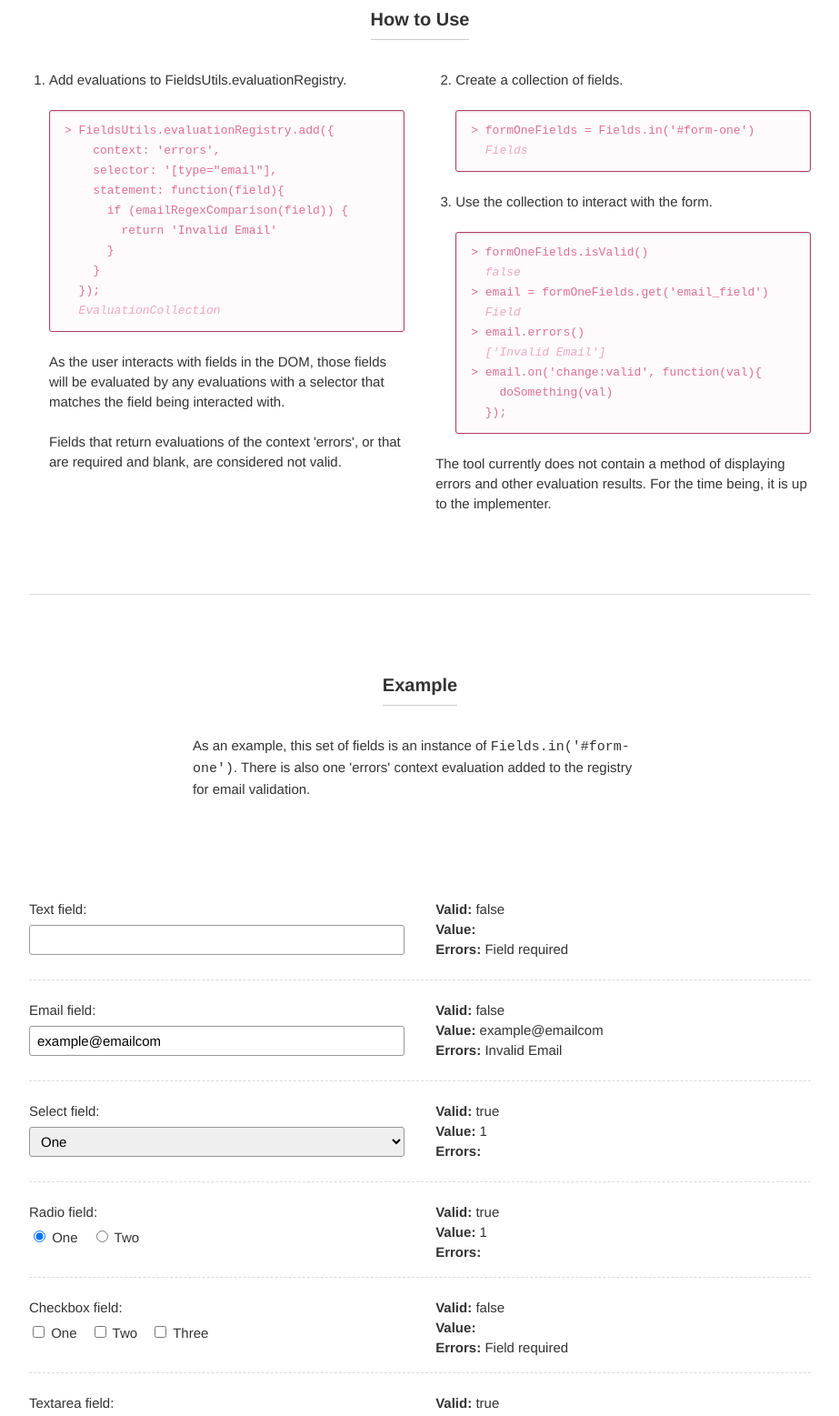
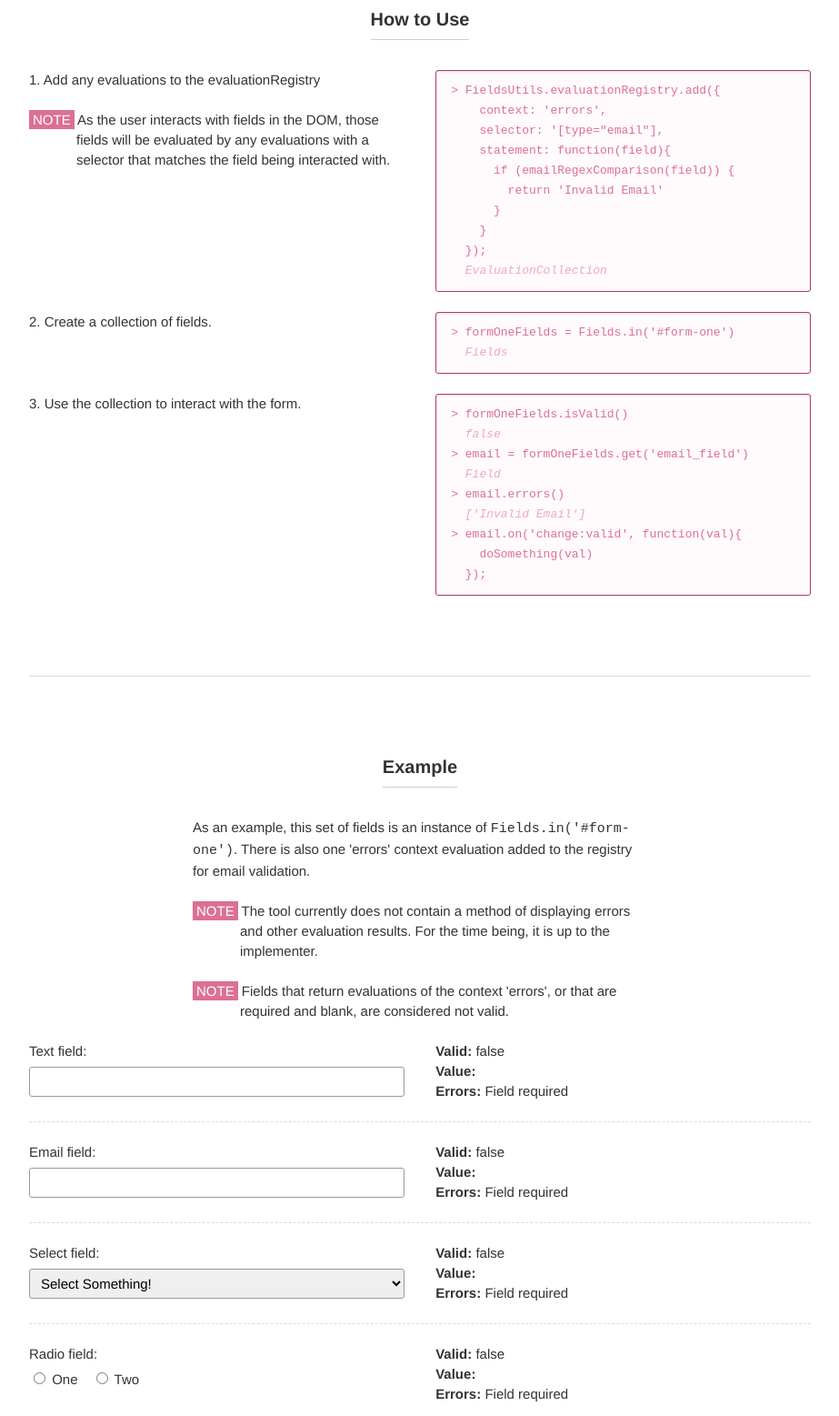
Before and after one commit to schneiderik/fields, a plain HTML site: page index.html in a window 1280 px wide. Shown: the part 740-2297 px from the top of the page at 91% size, without its empty margins (178-1101 px from the left). Drawn offline with Linux system fonts and the light colour scheme.

Commit message:
Change form to be just a default state on page load, fix form valid bug

```diff
--- a/application.css
+++ b/application.css
@@ -28,7 +28,7 @@ body {
 
 .row:last-child { padding-bottom: 0px; }
 
-#main-section > .row > .row {
+#main-section > .row > section.row {
   padding-bottom: 110px;
 }
 
@@ -189,7 +189,7 @@ p.subtitle {
 }
 
 .muted {
-  color: #CCC;
+  color: #AAA;
 }
 
 .highlight {
@@ -201,6 +201,11 @@ p.subtitle {
 .todo {
   text-indent: -55px;
   padding-left: 55px;
+}
+
+.note {
+  text-indent: -52px;
+  padding-left: 52px;
 }
 
 header.block-header {
--- a/fields.coffee
+++ b/fields.coffee
@@ -166,6 +166,7 @@ class Field extends Events
     @evaluate()
 
   isEmpty: ()->
+    return true if @val() is undefined
     return true if @val().length is 0
     return true if @val() is []
     return false
@@ -326,6 +327,7 @@ class Fields extends Events
   constructor: (selector='body')->
     @fields = 'input:not([type="submit"]), select, textarea'
     @el = $(selector)
+    @attributes = {}
     @generateModels()
     @trackValidity()
 
@@ -358,10 +360,12 @@ class Fields extends Events
 
   # Update the collections validity whenever one of its models validity changes
   trackValidity: ()->
-    oldValidity = @isValid()
+    @attributes.valid = @isValid()
 
     for name, model of @models
       model.on 'change:valid', (e)=>
+        oldValidity = @attributes.valid
+        @attributes.valid = @isValid()
         @trigger('change:valid', @, @isValid()) if @isValid() isnt oldValidity
 
   generateModels: ()->
--- a/fields.js
+++ b/fields.js
@@ -156,6 +156,9 @@
     };
 
     Field.prototype.isEmpty = function() {
+      if (this.val() === void 0) {
+        return true;
+      }
       if (this.val().length === 0) {
         return true;
       }
@@ -405,6 +408,7 @@
       }
       this.fields = 'input:not([type="submit"]), select, textarea';
       this.el = $(selector);
+      this.attributes = {};
       this.generateModels();
       this.trackValidity();
       _ref = this.models;
@@ -456,14 +460,17 @@
     };
 
     Fields.prototype.trackValidity = function() {
-      var model, name, oldValidity, _ref, _results,
+      var model, name, _ref, _results,
         _this = this;
-      oldValidity = this.isValid();
+      this.attributes.valid = this.isValid();
       _ref = this.models;
       _results = [];
       for (name in _ref) {
         model = _ref[name];
         _results.push(model.on('change:valid', function(e) {
+          var oldValidity;
+          oldValidity = _this.attributes.valid;
+          _this.attributes.valid = _this.isValid();
           if (_this.isValid() !== oldValidity) {
             return _this.trigger('change:valid', _this, _this.isValid());
           }
--- a/index.html
+++ b/index.html
@@ -43,12 +43,16 @@
           <h2>How to Use</h2>
         </header>
 
+        <div class="row">
           <div class="col1">
-          <ol class="spaced-list-items">
-            <li>
             <p>
-                Add evaluations to FieldsUtils.evaluationRegistry.
+              1. Add any evaluations to the evaluationRegistry
             </p>
+            <p class="note">
+              <span class="highlight">NOTE</span> As the user interacts with fields in the DOM, those fields will be evaluated by any evaluations with a selector that matches the field being interacted with.
+            </p>
+            </div>
+          <div class="col2">
             <code>> FieldsUtils.evaluationRegistry.add({
     context: 'errors',
     selector: '[type="email"],
@@ -59,27 +63,28 @@
     }
   });
   <em>EvaluationCollection</em></code>
+          </div>
+        </div>
+
+        <div class="row">
+          <div class="col1">
             <p>
-                As the user interacts with fields in the DOM, those fields will be evaluated by any evaluations with a selector that matches the field being interacted with.
+              2. Create a collection of fields.
             </p>
-              <p>
-                Fields that return evaluations of the context 'errors', or that are required and blank, are considered not valid.
-            </li>
-          </ol>
           </div>
           <div class="col2">
-          <ol class="spaced-list-items" start="2">
-            <li>
-              <p>
-                Create a collection of fields.
-              </p>
             <code>> formOneFields = Fields.in('#form-one')
   <em>Fields</em></code>
-            </li>
-            <li>
+          </div>
+        </div>
+
+        <div class="row">
+          <div class="col1">
             <p>
-                Use the collection to interact with the form.
-              <p>
+              3. Use the collection to interact with the form.
+            </p>
+          </div>
+          <div class="col2">
             <code>> formOneFields.isValid()
   <em>false</em>
 > email = formOneFields.get('email_field')
@@ -89,12 +94,9 @@
 > email.on('change:valid', function(val){
     doSomething(val)
   });</code>
-            </li>
-          </ol>
-          <p>
-            The tool currently does not contain a method of displaying errors and other evaluation results. For the time being, it is up to the implementer.
-          </p>
           </div>
+        </div>
+
       </section>
 
       <section id="example" class="row">
@@ -107,6 +109,13 @@
           <div class="centered-col">
             <p>
               As an example, this set of fields is an instance of <span class="code">Fields.in('#form-one')</span>. There is also one 'errors' context evaluation added to the registry for email validation.
+            </p>
+            <p class="note">
+              <span class="highlight">NOTE</span> The tool currently does not contain a method of displaying errors and other evaluation results. For the time being, it is up to the implementer.
+            </p>
+
+            <p class="note">
+              <span class="highlight">NOTE</span> Fields that return evaluations of the context 'errors', or that are required and blank, are considered not valid.
             </p>
           </div>
         </div>
@@ -134,7 +143,7 @@
           <div class="field">
             <div class="col1">
               <label for="email_field">Email field:</label>
-              <input type="email" name="email_field" value="example@emailcom" required/>
+              <input type="email" name="email_field" required/>
             </div>
             <div class="col2">
               <ul>
@@ -149,6 +158,7 @@
             <div class="col1">
               <label for="select_field">Select field:</label>
               <select name="select_field" required>
+                <option value=''>Select Something!</option>
                 <option value="1">One</option>
                 <option value="2">Two</option>
                 <option value="3">Three</option>
@@ -168,7 +178,7 @@
               <label for="radio_field">Radio field:</label>
               <div class="radio-group">
                 <label>
-                  <input type="radio" name="radio_field" value="1" checked required>
+                  <input type="radio" name="radio_field" value="1" required>
                   One
                 </label>
                 <label>
@@ -216,7 +226,7 @@
           <div class="field">
             <div class="col1">
               <label for="textarea_field">Textarea field:</label>
-              <textarea name="textarea_field" required>This is example text that is in a textarea.</textarea>
+              <textarea name="textarea_field" required></textarea>
             </div>
             <div class="col2">
               <ul>
```
Lines whose indentation alone changed are shown as unchanged.
